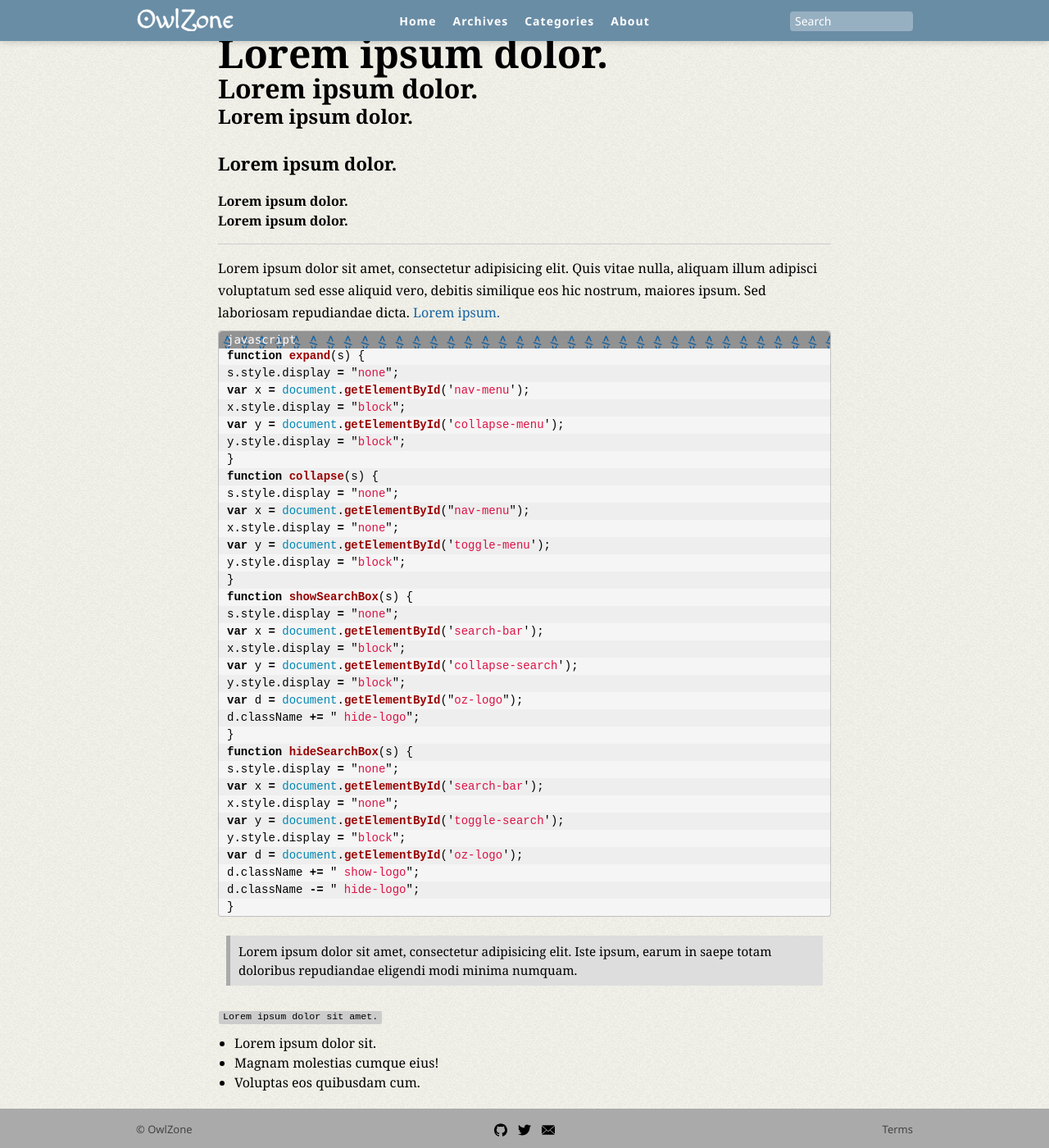
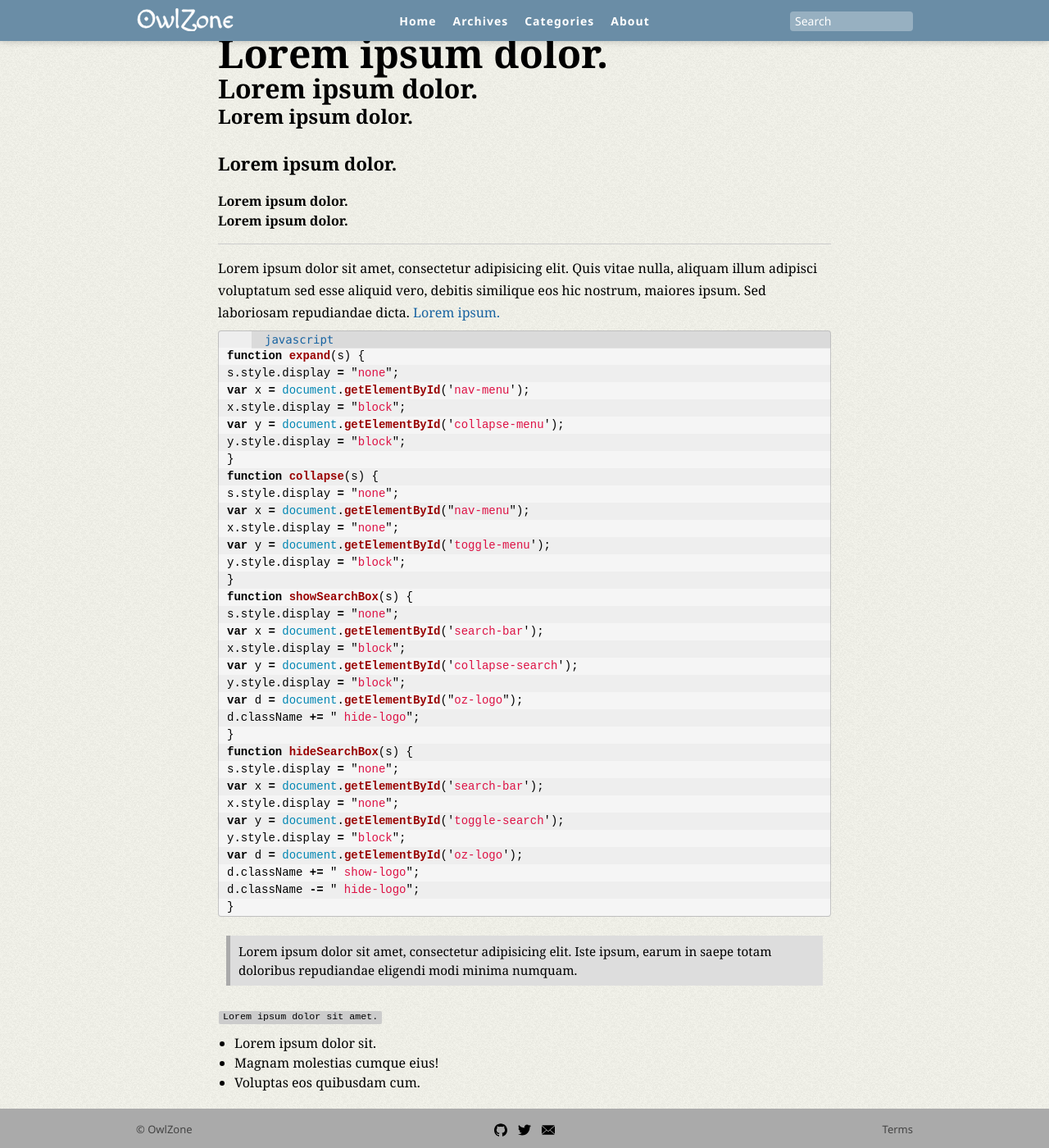
Before and after one commit to mapkts/owlzone, a Jekyll site: the page built from _posts/1880-09-15-a-fortnight-later.markdown, in a window 1280 px wide and 1400 px high, scrolled down 737 px. Shown: the whole window at 82% size. Built offline with Jekyll 4.4.1, drawn with Linux system fonts in a browser that asks for light colours.

Commit message:
for testing

```diff
--- a/assets/css/style.css
+++ b/assets/css/style.css
@@ -828,23 +828,22 @@ a.post-image:hover {
 	content: attr(data-lang);
 	position: absolute;
 	top: 0;
-	left: 0;
+	left: 40px;
 	width: 100%;
-	padding-left: inherit;
+	padding-left: 16px;
 	font-size: inherit;
-	color: #fff;
-	background-image: url('http://owlzone.org/assets/img/code.svg');
-	background-color:  #1863a1;
-	border-top-left-radius: 4px;
-	border-top-right-radius: 4px;
+	color: #1863a1;
+	background-color: rgba(50,50,50,.1);
 }
 .highlight[data-lang]:after {
 	content: "";
 	position: absolute;
-	top: 10px;
-	left: 20px;
-	background: url(http://owlzone.org/assets/img/code.svg);
-	/* background-color: #1863a1; */
+	top: -17px;
+	left: 16px;
+	width: 21px;
+	height: 54px;
+	transform: rotate(-90deg);
+	background: url(http://owlzone.org/assets/img/code.svg) 0 0 no-repeat;
 }
 
 code:not([data-lang]) {
```
Also changed, not shown: assets/img/code.svg.
